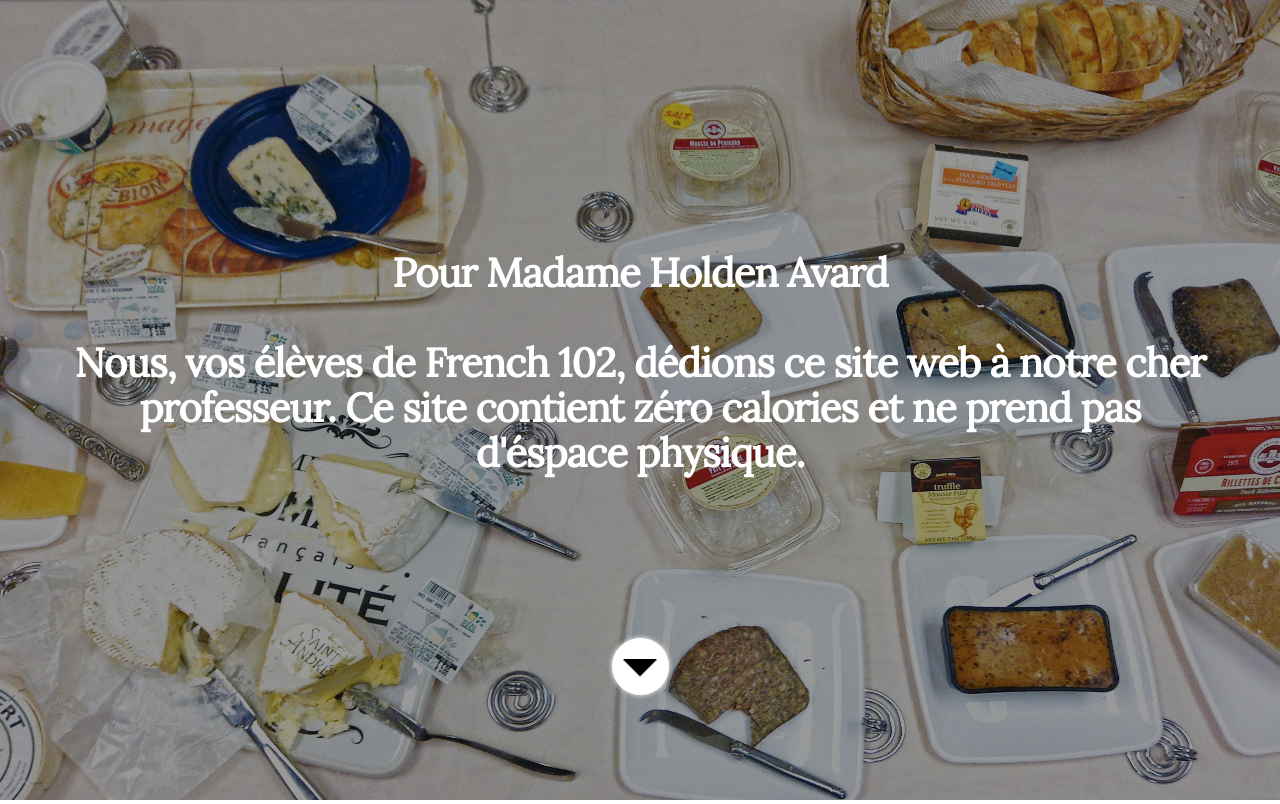
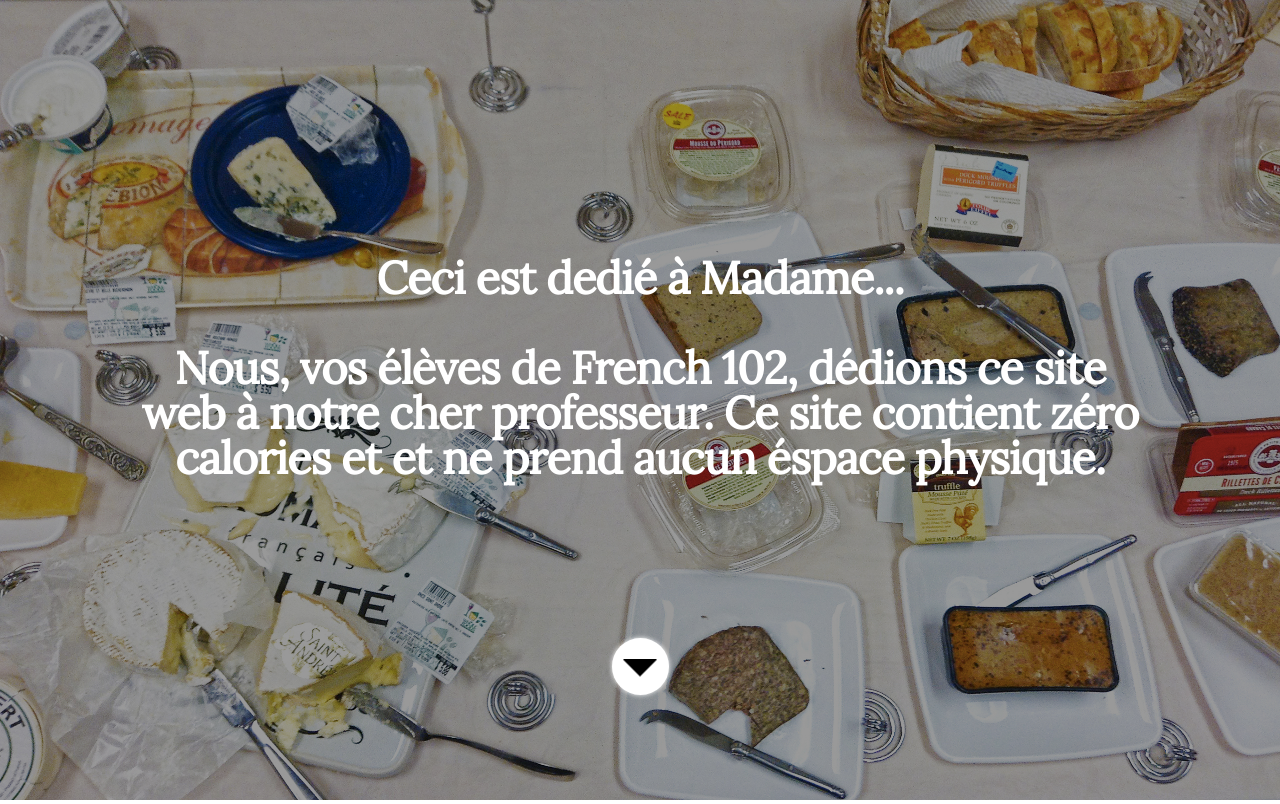
Before and after one commit to ttbach/MadamHA, a PHP site: page / in a window 1280 px wide. Shown: the top 804 px of the page. Run offline with PHP 8.4, Linux system fonts and the light colour scheme; some libraries are stand-ins or nearby versions; some web fonts are replaced.

Commit message:
Edited wording

```diff
--- a/css/index.css
+++ b/css/index.css
@@ -9,16 +9,15 @@
 #cheese p{
     font-family: 'Lora', serif !important;
     text-align: center;
-    margin-left: 5%;
     position: absolute;
-    max-width: 90%;
+    max-width: 80%;
     top: 25%;
-    left: 0;
+    left: 10%;
     width: 100%;
     text-align: center;
     color: white;
     font: bold 24px/45px Helvetica, Sans-Serif;
-    font-size: 40px;
+    font-size: 45px;
     letter-spacing: -1px;
     padding: 10px;
 }
--- a/index.html
+++ b/index.html
@@ -16,8 +16,8 @@
 
       <div id="cheese">
           <img src="cheese.jpg">
-              <p>Pour Madame Holden Avard<br><br>
-              Nous, vos élèves de French 102, dédions ce site web à notre cher professeur. Ce site contient zéro calories et ne prend pas d'éspace physique.</p>
+              <p>Ceci est dedié à Madame...<br><br>
+              Nous, vos élèves de French 102, dédions ce site web à notre cher professeur. Ce site contient zéro calories et et ne prend aucun éspace physique.</p>
           <section class="main">
               <a class="arw-wrap" href="#content">
                 <span class="arw"></span>
```
